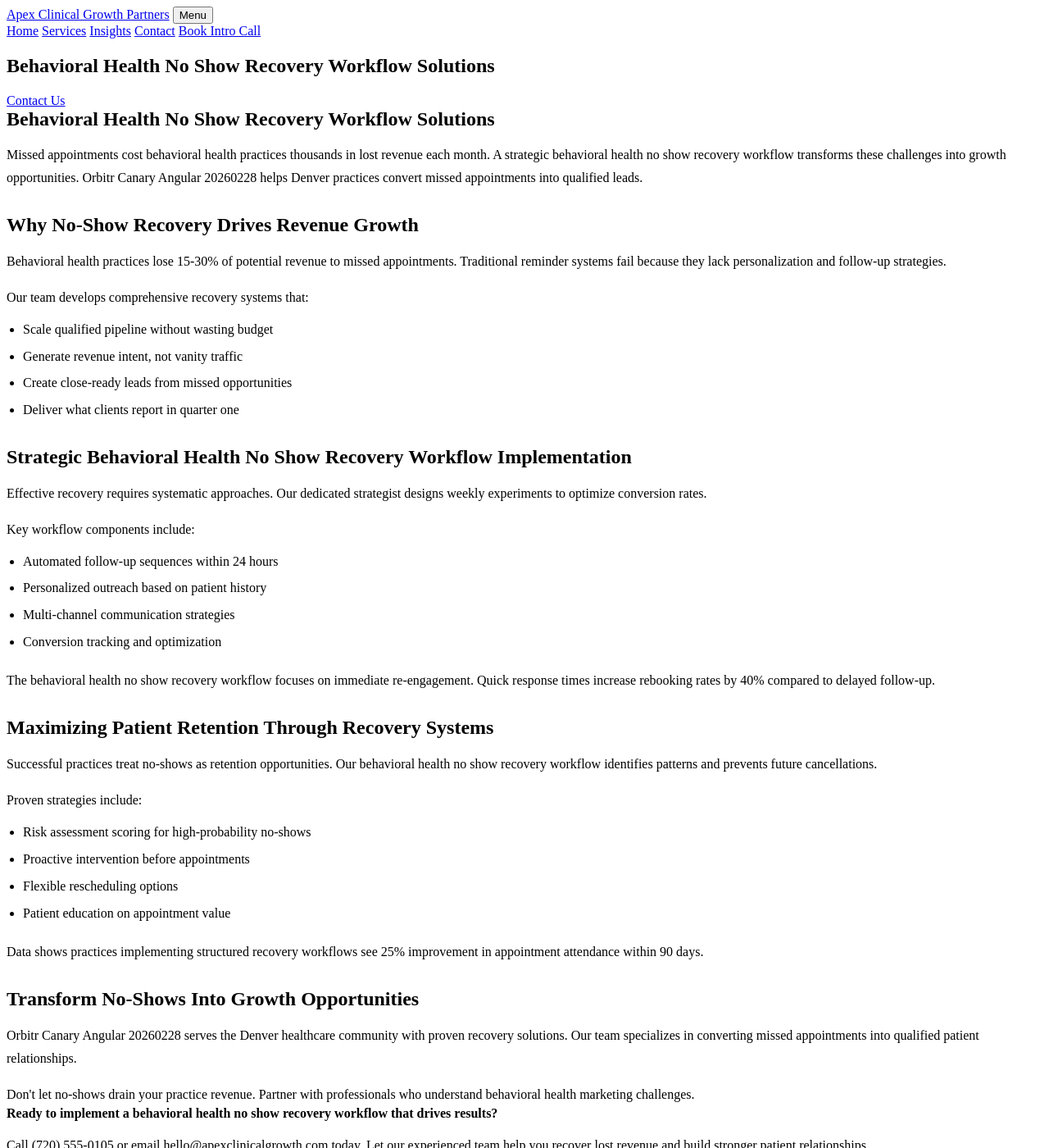
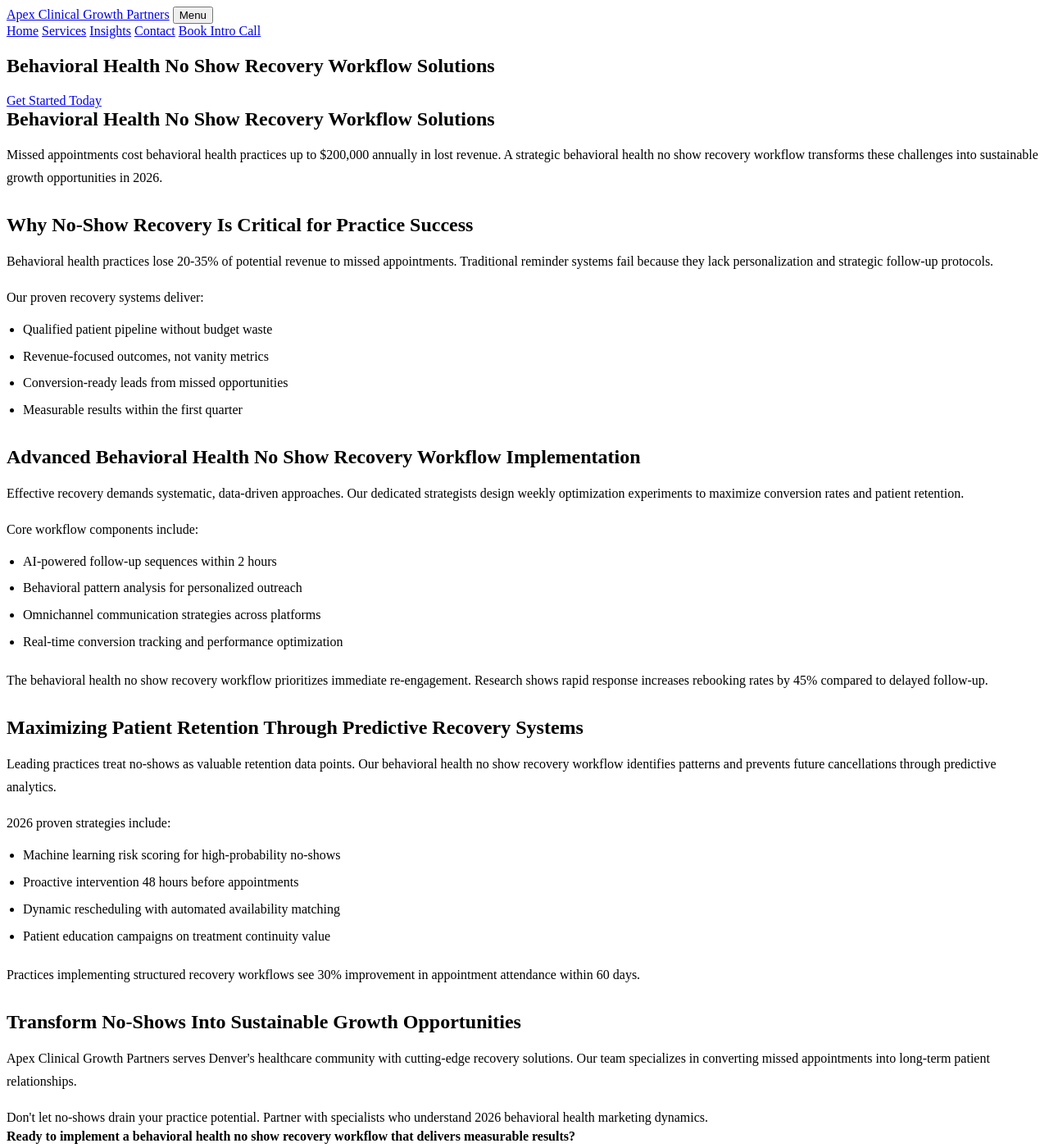
Before and after one commit to prjctlphbt/orbitr-canary-angular-20260228, a Jekyll site: the page angular-behavioral-noshow-20260228144655.html, which Jekyll copies as it is, in a window 1280 px wide and 1400 px high. Shown: the whole window at 82% size. Built offline with Jekyll 4.4.1, drawn with Linux system fonts in a browser that asks for light colours; some of the changed text lies outside the part shown.

Commit message:
Refresh and update content: angular-behavioral-noshow-20260228144655.html

```diff
--- a/angular-behavioral-noshow-20260228144655.html
+++ b/angular-behavioral-noshow-20260228144655.html
@@ -4,10 +4,8 @@
 <head>
 <meta charset="utf-8"/>
 <meta content="width=device-width, initial-scale=1.0" name="viewport"/>
-<meta content="Reduce missed appointments in behavioral health. Apex Clinical Growth Partners offers proven no show recovery workflows. Optimize your practice today.
-
-Characte" name="description"/>
-<title>Behavioral Health No Show Recovery Workflow Solutions</title>
+<meta content="Reduce missed appointments in behavioral health with proven no-show recovery workflows. Apex Clinical Growth Partners helps Denver practices recover lost revenue and boost patient retention in 2026." name="description"/>
+<title>Behavioral Health No Show Recovery Workflow Solutions | 2026</title>
 <style>
 
 
@@ -105,53 +103,53 @@ Characte" name="description"/>
 <section class="page-hero landing-hero">
 <div class="container">
 <h1>Behavioral Health No Show Recovery Workflow Solutions</h1>
-<a class="cta" href="/services/">Contact Us</a>
+<a class="cta" href="/services/">Get Started Today</a>
 </div>
 </section>
 <section class="landing-content">
 <div class="container orbitr-generated-content">
 <h1>Behavioral Health No Show Recovery Workflow Solutions</h1>
-<p>Missed appointments cost behavioral health practices thousands in lost revenue each month. A strategic behavioral health no show recovery workflow transforms these challenges into growth opportunities. Orbitr Canary Angular 20260228 helps Denver practices convert missed appointments into qualified leads.</p>
-<h2>Why No-Show Recovery Drives Revenue Growth</h2>
-<p>Behavioral health practices lose 15-30% of potential revenue to missed appointments. Traditional reminder systems fail because they lack personalization and follow-up strategies.</p>
-<p>Our team develops comprehensive recovery systems that:</p>
+<p>Missed appointments cost behavioral health practices up to $200,000 annually in lost revenue. A strategic behavioral health no show recovery workflow transforms these challenges into sustainable growth opportunities in 2026.</p>
+<h2>Why No-Show Recovery Is Critical for Practice Success</h2>
+<p>Behavioral health practices lose 20-35% of potential revenue to missed appointments. Traditional reminder systems fail because they lack personalization and strategic follow-up protocols.</p>
+<p>Our proven recovery systems deliver:</p>
 <ul>
-<li>Scale qualified pipeline without wasting budget</li>
-<li>Generate revenue intent, not vanity traffic</li>
-<li>Create close-ready leads from missed opportunities</li>
-<li>Deliver what clients report in quarter one</li>
+<li>Qualified patient pipeline without budget waste</li>
+<li>Revenue-focused outcomes, not vanity metrics</li>
+<li>Conversion-ready leads from missed opportunities</li>
+<li>Measurable results within the first quarter</li>
 </ul>
-<h2>Strategic Behavioral Health No Show Recovery Workflow Implementation</h2>
-<p>Effective recovery requires systematic approaches. Our dedicated strategist designs weekly experiments to optimize conversion rates.</p>
-<p>Key workflow components include:</p>
+<h2>Advanced Behavioral Health No Show Recovery Workflow Implementation</h2>
+<p>Effective recovery demands systematic, data-driven approaches. Our dedicated strategists design weekly optimization experiments to maximize conversion rates and patient retention.</p>
+<p>Core workflow components include:</p>
 <ul>
-<li>Automated follow-up sequences within 24 hours</li>
-<li>Personalized outreach based on patient history</li>
-<li>Multi-channel communication strategies</li>
-<li>Conversion tracking and optimization</li>
+<li>AI-powered follow-up sequences within 2 hours</li>
+<li>Behavioral pattern analysis for personalized outreach</li>
+<li>Omnichannel communication strategies across platforms</li>
+<li>Real-time conversion tracking and performance optimization</li>
 </ul>
-<p>The behavioral health no show recovery workflow focuses on immediate re-engagement. Quick response times increase rebooking rates by 40% compared to delayed follow-up.</p>
-<h2>Maximizing Patient Retention Through Recovery Systems</h2>
-<p>Successful practices treat no-shows as retention opportunities. Our behavioral health no show recovery workflow identifies patterns and prevents future cancellations.</p>
-<p>Proven strategies include:</p>
+<p>The behavioral health no show recovery workflow prioritizes immediate re-engagement. Research shows rapid response increases rebooking rates by 45% compared to delayed follow-up.</p>
+<h2>Maximizing Patient Retention Through Predictive Recovery Systems</h2>
+<p>Leading practices treat no-shows as valuable retention data points. Our behavioral health no show recovery workflow identifies patterns and prevents future cancellations through predictive analytics.</p>
+<p>2026 proven strategies include:</p>
 <ul>
-<li>Risk assessment scoring for high-probability no-shows</li>
-<li>Proactive intervention before appointments</li>
-<li>Flexible rescheduling options</li>
-<li>Patient education on appointment value</li>
+<li>Machine learning risk scoring for high-probability no-shows</li>
+<li>Proactive intervention 48 hours before appointments</li>
+<li>Dynamic rescheduling with automated availability matching</li>
+<li>Patient education campaigns on treatment continuity value</li>
 </ul>
-<p>Data shows practices implementing structured recovery workflows see 25% improvement in appointment attendance within 90 days.</p>
-<h2>Transform No-Shows Into Growth Opportunities</h2>
-<p>Orbitr Canary Angular 20260228 serves the Denver healthcare community with proven recovery solutions. Our team specializes in converting missed appointments into qualified patient relationships.</p>
-<p>Don't let no-shows drain your practice revenue. Partner with professionals who understand behavioral health marketing challenges.</p>
-<strong>Ready to implement a behavioral health no show recovery workflow that drives results?</strong>
-<p>Call (720) 555-0105 or email hello@apexclinicalgrowth.com today. Let our experienced team help you recover lost revenue and build stronger patient relationships.</p>
+<p>Practices implementing structured recovery workflows see 30% improvement in appointment attendance within 60 days.</p>
+<h2>Transform No-Shows Into Sustainable Growth Opportunities</h2>
+<p>Apex Clinical Growth Partners serves Denver's healthcare community with cutting-edge recovery solutions. Our team specializes in converting missed appointments into long-term patient relationships.</p>
+<p>Don't let no-shows drain your practice potential. Partner with specialists who understand 2026 behavioral health marketing dynamics.</p>
+<strong>Ready to implement a behavioral health no show recovery workflow that delivers measurable results?</strong>
+<p>Call (720) 555-0105 or email hello@apexclinicalgrowth.com today. Let our experienced team help you recover lost revenue and strengthen patient engagement.</p>
 </div>
 </section>
 <section class="landing-cta">
 <div class="container">
-<h2>Take the Next Step</h2>
-<a class="cta" href="/services/">Contact Us</a>
+<h2>Start Your Recovery Transformation</h2>
+<a class="cta" href="/services/">Schedule Your Strategy Call</a>
 </div>
 </section>
 </main>
```
